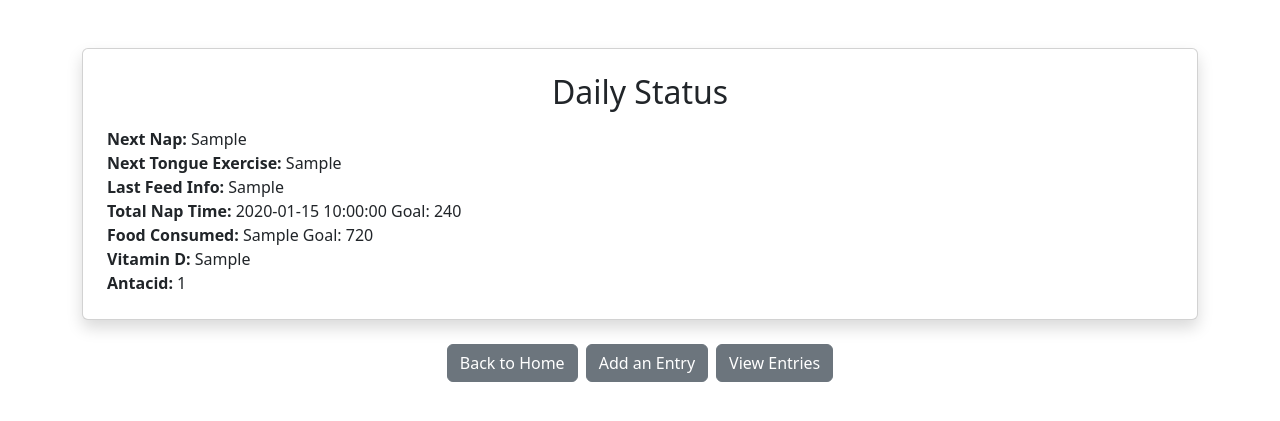
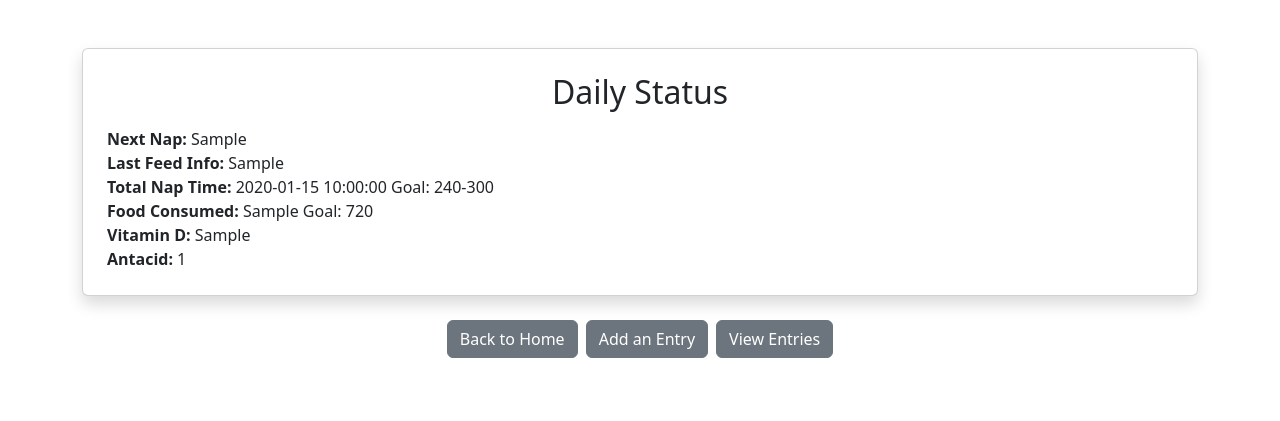
Before and after one commit to bobwoodcock/nurture-iq, a Flask app: template templates/analytics/daily_status.html in a window 1280 px wide. Shown: the top 421 px of the page. Run offline with Flask 3, Linux system fonts and the light colour scheme; the template is opened without the code that fills it: most values are stand-ins (such as "Sample title", 1, 10 or a date in 2020).

Commit message:
Removed tongue exercise. Defined window for nap goal.

```diff
--- a/templates/analytics/daily_status.html
+++ b/templates/analytics/daily_status.html
@@ -12,9 +12,8 @@
     <div class="card shadow p-4">
         <h2 class="text-center mb-3">Daily Status</h2>
         <div class="metric"><strong>Next Nap:</strong> {{ data.next_nap }}</div>
-        <div class="metric"><strong>Next Tongue Exercise:</strong> {{ data.next_tongue_exercise }}</div>
         <div class="metric"><strong>Last Feed Info:</strong> {{ data.last_feed_info }}</div>
-        <div class="metric"><strong>Total Nap Time:</strong> {{ data.total_nap_time }} Goal: 240</div>
+        <div class="metric"><strong>Total Nap Time:</strong> {{ data.total_nap_time }} Goal: 240-300</div>
         <div class="metric"><strong>Food Consumed:</strong> {{ data.food_consumed }} Goal: 720</div>
         <div class="metric"><strong>Vitamin D:</strong> {{ data.vit_d }}</div>
         <div class="metric"><strong>Antacid:</strong> {{ data.antacid }}</div>
```
